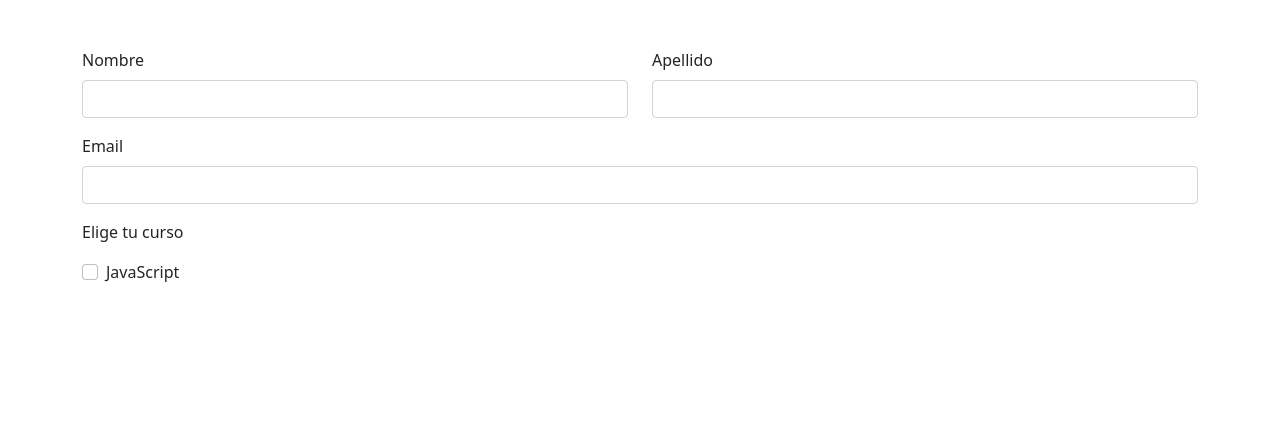
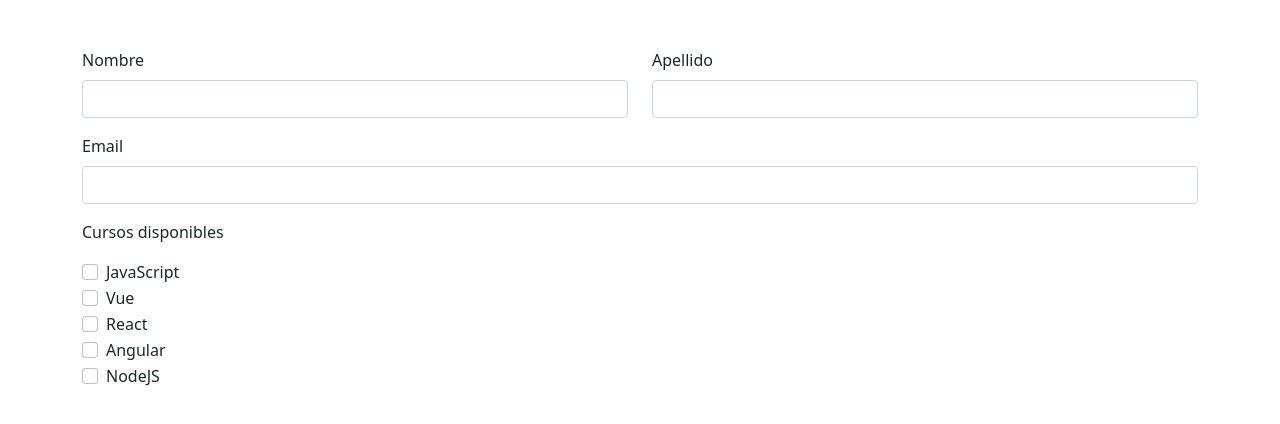
Before and after one commit to pazspera/coderhouse-vue2, a Vue app in the folder desafio_04/: page / in a window 1280 px wide. Shown: the top 424 px of the page. Built offline with nearby package versions, Linux system fonts and the light colour scheme.

Commit message:
agregué info de availableCourses al data y lo muestro en WebForm con un v-for

```diff
--- a/desafio_04/src/components/WebForm.vue
+++ b/desafio_04/src/components/WebForm.vue
@@ -22,15 +22,13 @@
         </div>
         <!-- Cursos -->
         <div class="row mb-3">
-            <div class="col-12">
-                <p>Elige tu curso</p>
+          <div class="col">
+            <p>Cursos disponibles</p>
+            <div class="form-check" v-for="(course, c) in availableCourses" :key="c">
+              <input class="form-check-input" type="checkbox" :name="course.id" :id="course.id" />
+              <label class="form-check-label" :for="course.id">{{ course.name }}</label>
             </div>
-            <div class="col">
-                <div class="form-check">
-                    <input class="form-check-input" type="checkbox" name="checkJavascript" id="checkJavascript">
-                    <label class="form-check-label" for="checkJavascript">JavaScript</label>
-                </div>
-            </div>
+          </div>
         </div>
       </form>
     </div>
@@ -38,7 +36,35 @@
 </template>
 
 <script>
-export default {};
+export default {
+  name: "WebForm",
+  data() {
+    return {
+      availableCourses: [
+        {
+          id: "checkJavascript",
+          name: "JavaScript",
+        },
+        {
+          id: "checkVue",
+          name: "Vue",
+        },
+        {
+          id: "checkReact",
+          name: "React",
+        },
+        {
+          id: "checkAngular",
+          name: "Angular",
+        },
+        {
+          id: "checkNode",
+          name: "NodeJS",
+        },
+      ],
+    };
+  },
+};
 </script>
 
 <style></style>
```
